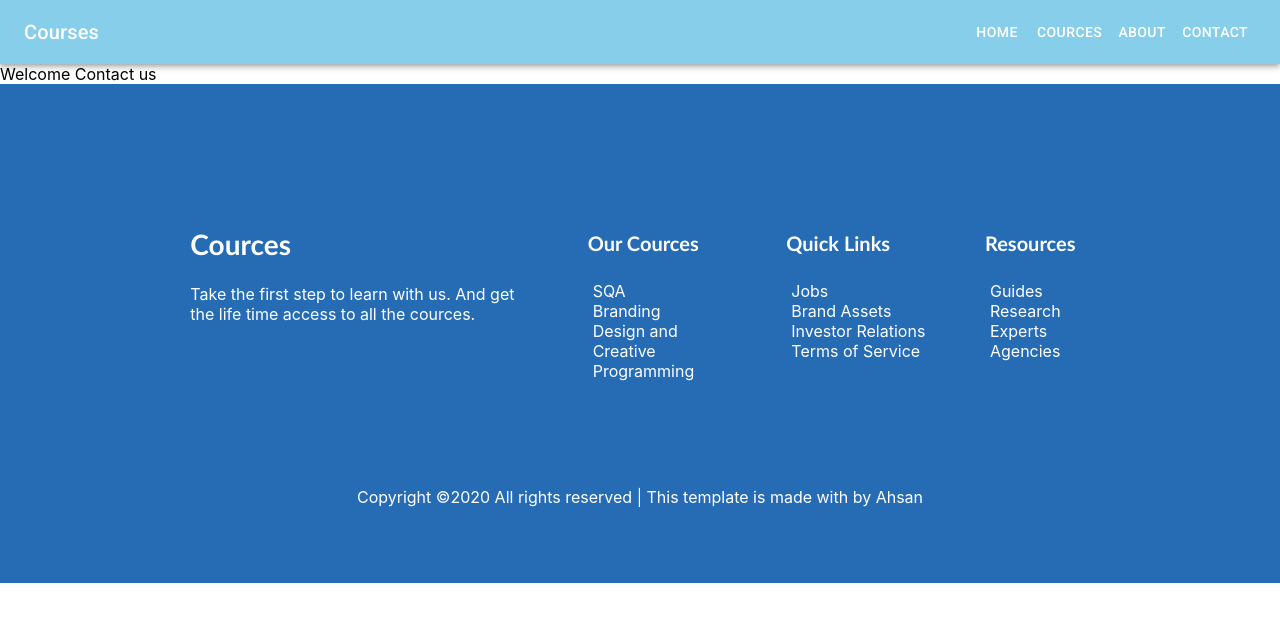
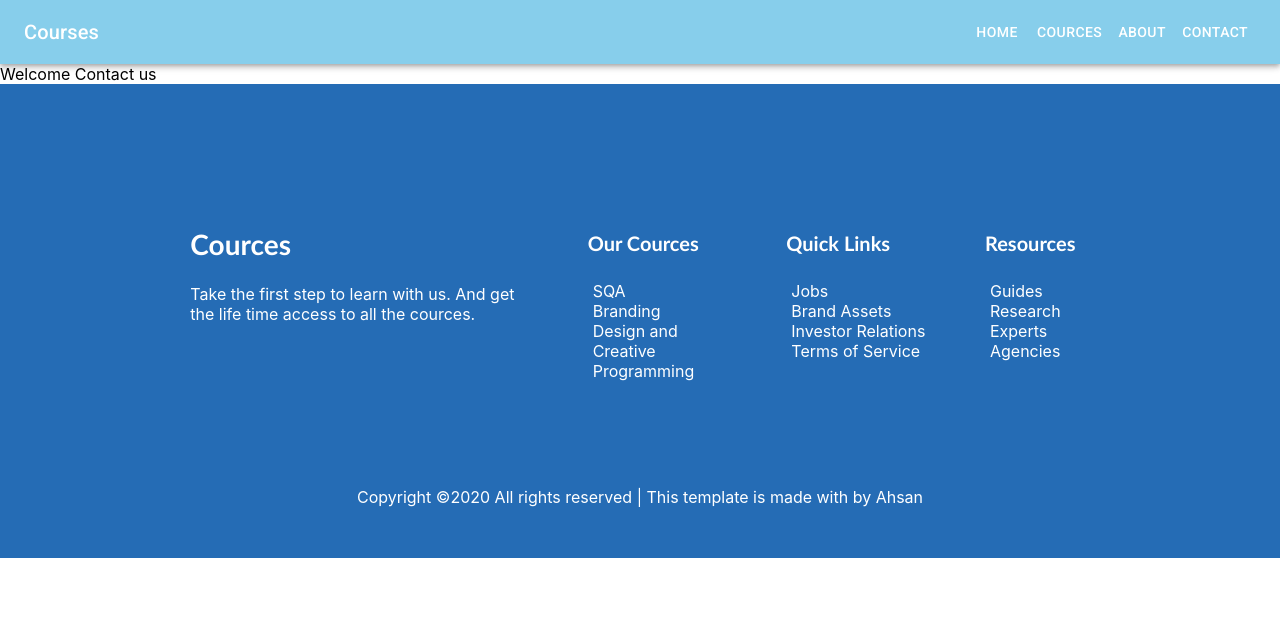
Before and after one commit to AhsanulHaq777/Website-using-WAAPI, a React (Create React App) app: page /contact in a window 1280 px wide. Shown: the top 622 px of the page. Built offline with nearby package versions, Linux system fonts and the light colour scheme.

Commit message:
updated Footer.js and Footer.css files

```diff
--- a/src/Footer.css
+++ b/src/Footer.css
@@ -7,7 +7,7 @@
 
 #footerinnerdiv {
     padding-top: 120px;
-    padding-bottom: 60px;
+    padding-bottom: 35px;
 }
 
 #footerbranddiv {
@@ -37,5 +37,4 @@
     text-align: center;
     color: white;
     margin-top: 90px;
-    /* margin-bottom: 30px; */
 }
--- a/src/Footer.js
+++ b/src/Footer.js
@@ -12,12 +12,6 @@ const useStyles = makeStyles((theme) => ({
     alignContent: 'center',
     // textAlign: 'center',
     padding: theme.spacing(7)
-  },
-
-  paper: {
-    padding: theme.spacing(1),
-    alignContent: 'center',
-    color: '#256cb5'
   },
 }));
 
```
